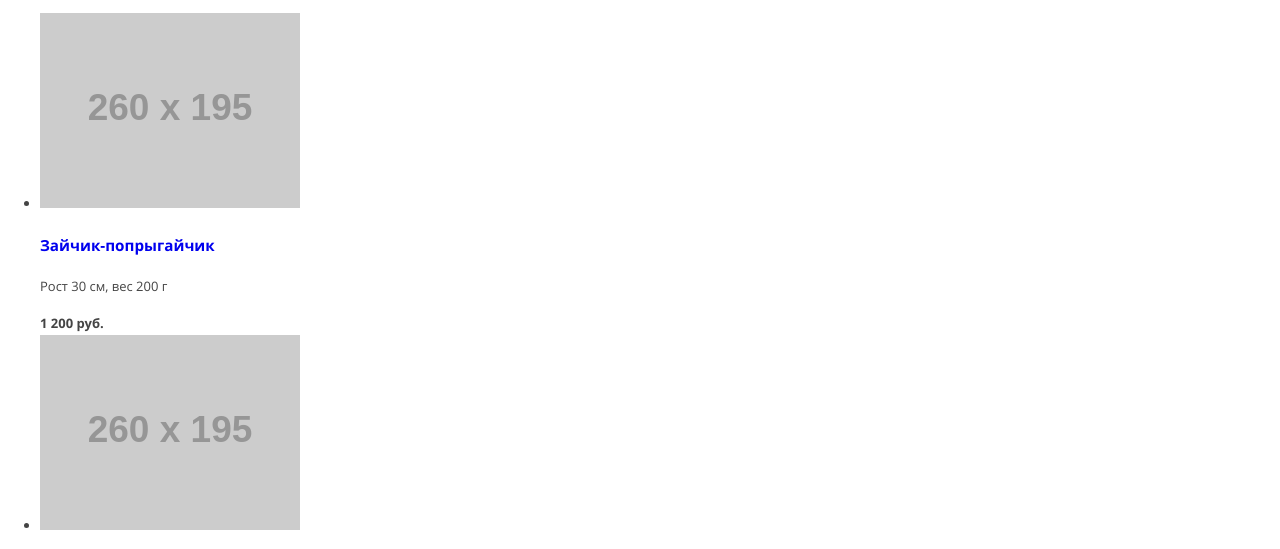
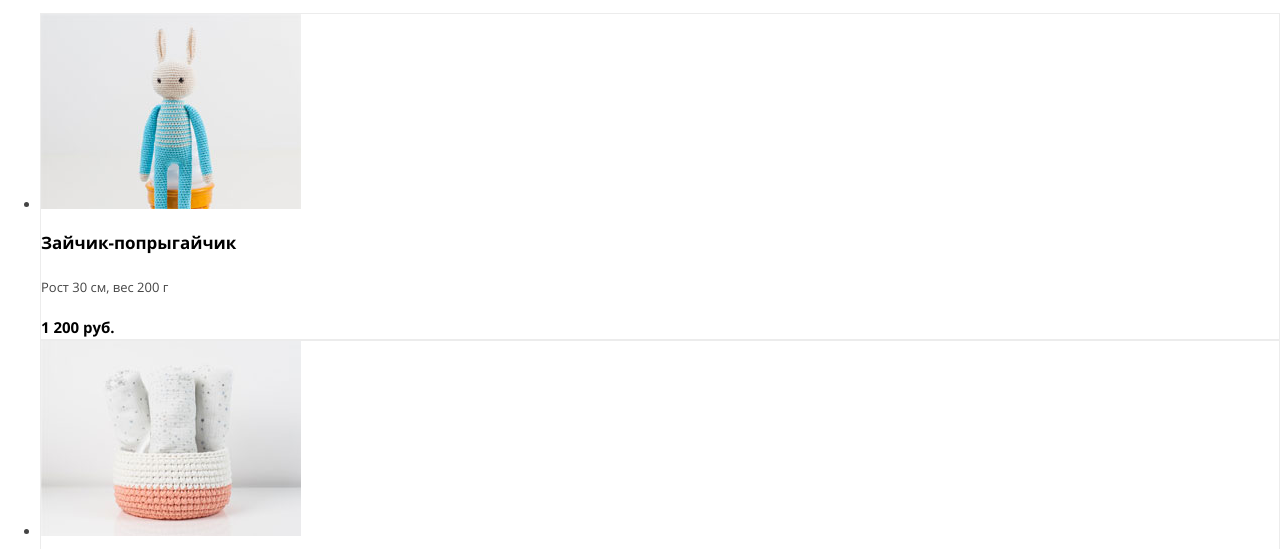
Before and after one commit to yaz47/794285-mishka-17, a plain HTML site: page source/catalog.html in a window 1280 px wide. Shown: the part 228-777 px from the top of the page. Drawn offline with nearby package versions, Linux system fonts and the light colour scheme; files that its build step writes are made by us from their sources; placeholder pictures from the web are drawn by us.

Commit message:
📦 NEW: Add card block styles

```diff
--- a/source/catalog.html
+++ b/source/catalog.html
@@ -44,7 +44,7 @@
         <li class="catalog-merchandise__item">
           <article class="catalog-merchandise__card card">
             <a class="card__link" href="merch.html">
-              <img class="card__img" src="https://via.placeholder.com/260x195.png" width="260" height="195"
+              <img class="card__img" src="img/photo-hare-mobile@1x.jpg" width="260" height="195"
                 alt="Зайчик-попрыгайчик">
             </a>
             <a class="card__link" href="merch.html">
@@ -58,7 +58,7 @@
         <li class="catalog-merchandise__item">
           <article class="catalog-merchandise__card card">
             <a class="card__link" href="merch.html">
-              <img class="card__img" src="https://via.placeholder.com/260x195.png" width="260" height="195"
+              <img class="card__img" src="img/photo-bowl-mobile@1x.jpg" width="260" height="195"
                 alt="Корзинка для белья">
             </a>
             <a class="card__link" href="merch.html">
@@ -72,7 +72,7 @@
         <li class="catalog-merchandise__item">
           <article class="catalog-merchandise__card card">
             <a class="card__link" href="cart.html">
-              <img class="card__img" src="https://via.placeholder.com/260x195.png" width="260" height="195"
+              <img class="card__img" src="img/photo-toys-mobile@1x.jpg" width="260" height="195"
                 alt="Большая корзинка для игрушек">
             </a>
             <a class="card__link" href="merch.html">
--- /dev/null
+++ b/source/sass/card.scss
@@ -0,0 +1,27 @@
+.card {
+  font-family: $default-font;
+  font-size: 13px;
+  font-weight: normal;
+  line-height: 1.41;
+  color: $default-text-color;
+
+  border: 1px solid $very-light-grey;
+}
+
+.card__name {
+  font-size: 17px;
+  font-weight: bold;
+  line-height: 1.41;
+  color: $title-text-color;
+}
+
+.card__text {
+  line-height: 2.31;
+}
+
+.card__price {
+  font-size: 15px;
+  font-weight: bold;
+  line-height: 1.6;
+  color: $title-text-color;
+}
--- a/source/sass/style.scss
+++ b/source/sass/style.scss
@@ -19,3 +19,4 @@
 @import "developer";
 @import "modal-cart";
 @import "inner-title";
+@import "card";
```
